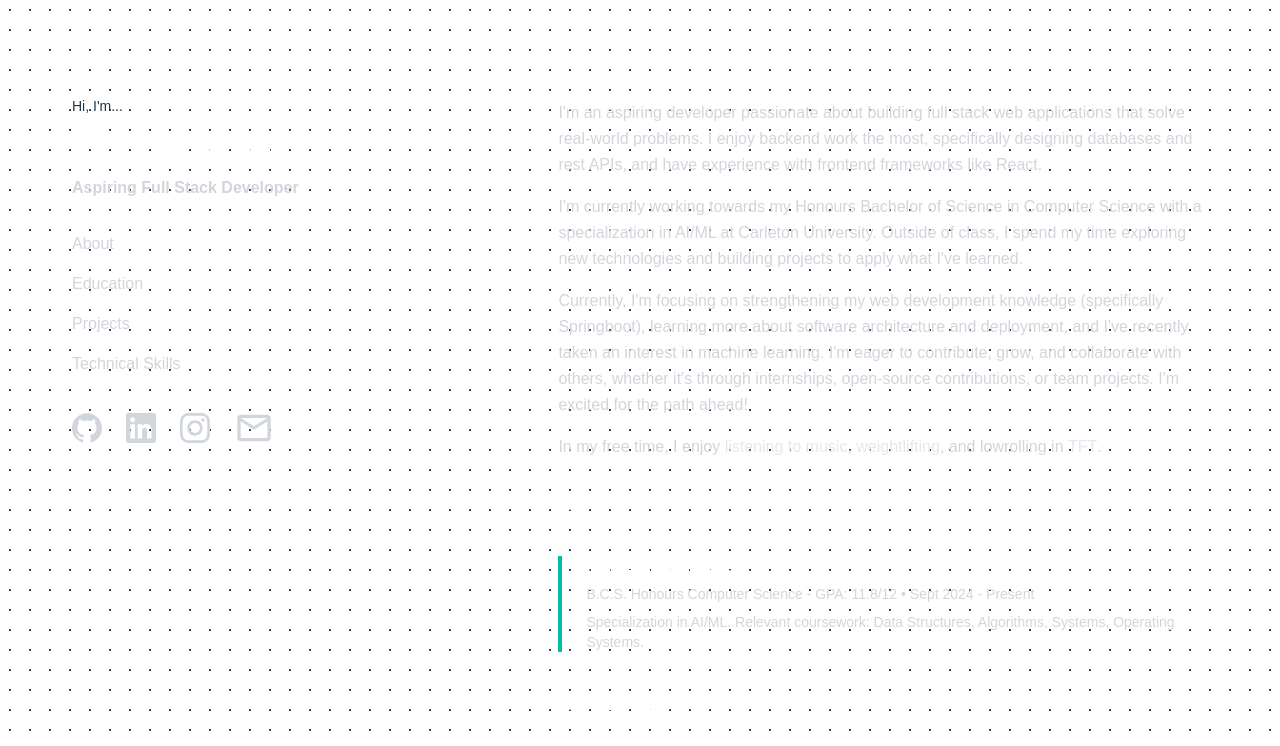
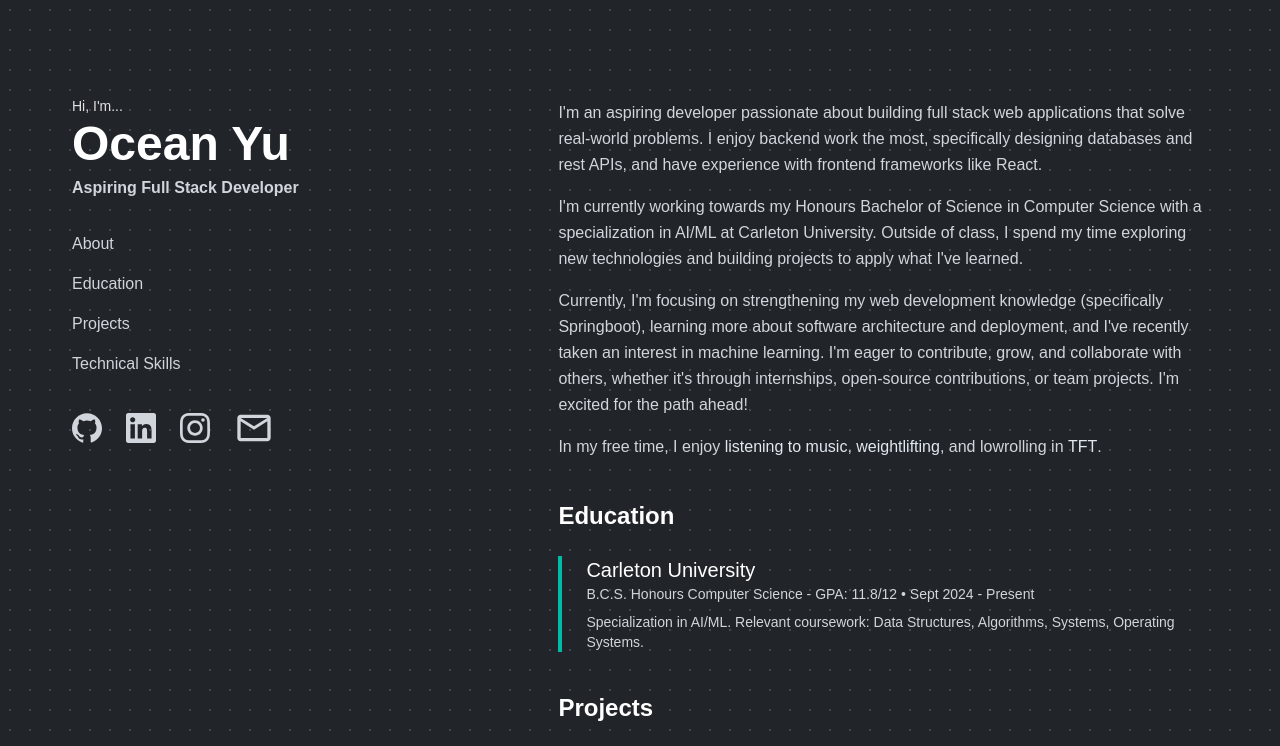
Before and after one commit to oceanyu1/portfoliowebsitev2, a React (Vite) app: page / in a window 1280 px wide. Shown: the top 746 px of the page. Built offline with nearby package versions, Linux system fonts and the light colour scheme; a web font is replaced by a local one.

Commit message:
Fixed universal dark mode for good

```diff
--- a/index.html
+++ b/index.html
@@ -1,5 +1,5 @@
 <!doctype html>
-<html lang="en">
+<html lang="en" class="dark">
   <head>
     <meta charset="UTF-8" />
     <link rel="icon" type="image/x-icon" href="/favicon.ico" />
@@ -12,7 +12,7 @@
     <link rel="stylesheet" href="https://rsms.me/inter/inter.css">
     <title>Ocean Yu - Full Stack Developer</title>
   </head>
-  <body class="dark bg-[radial-gradient(#43484f_1px,transparent_0)] [background-size:20px_20px]">
+  <body class="bg-[radial-gradient(#43484f_1px,transparent_0)] [background-size:20px_20px]">
     <div id="root"></div>
     <script type="module" src="/src/main.tsx"></script>
   </body>
--- a/src/index.css
+++ b/src/index.css
@@ -6,7 +6,7 @@
   line-height: 1.5;
   font-weight: 400;
 
-  color-scheme: light dark;
+  color-scheme: dark;
   color: rgba(255, 255, 255, 0.87);
   background-color: #212529;
 
@@ -25,16 +25,3 @@ body {
   padding: 0;
   min-height: 100vh;
 }
-
-@media (prefers-color-scheme: light) {
-  :root {
-    color: #213547;
-    background-color: #ffffff;
-  }
-  a:hover {
-    color: #747bff;
-  }
-  button {
-    background-color: #f9f9f9;
-  }
-}
```
